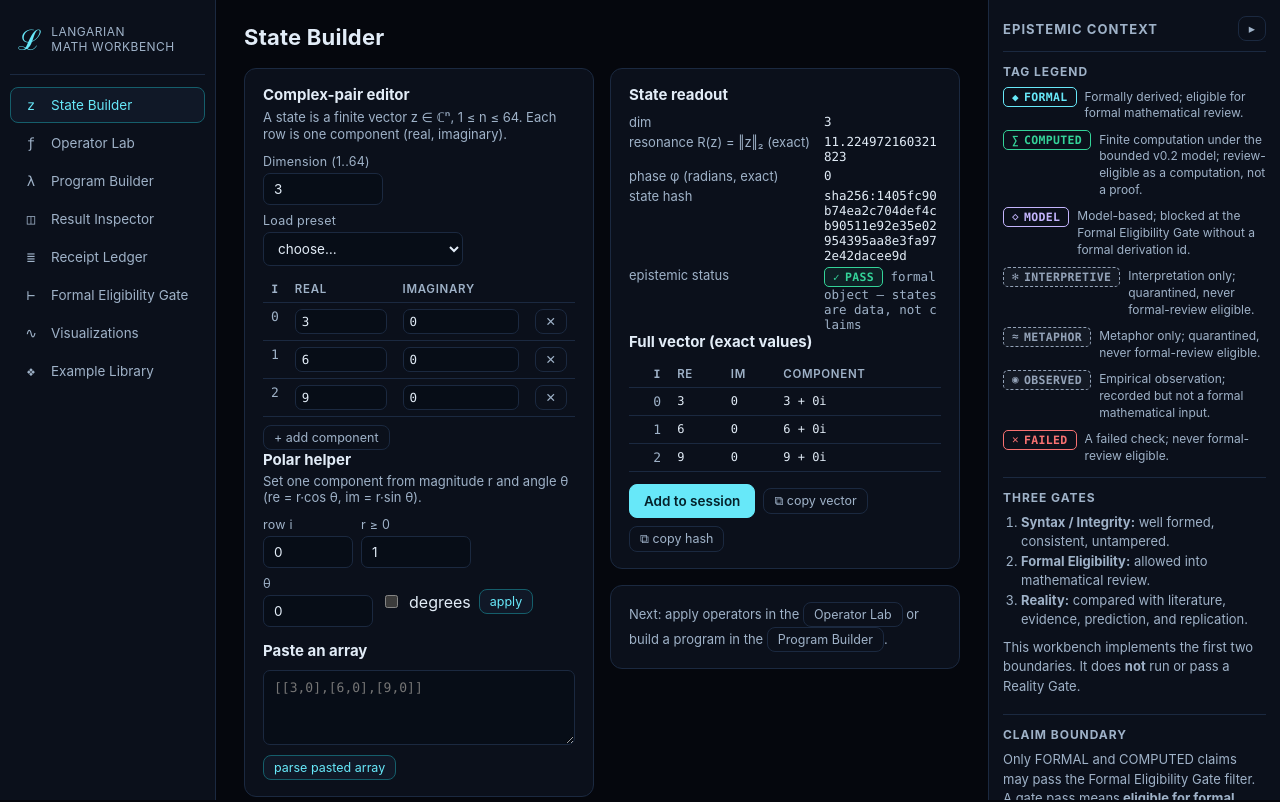
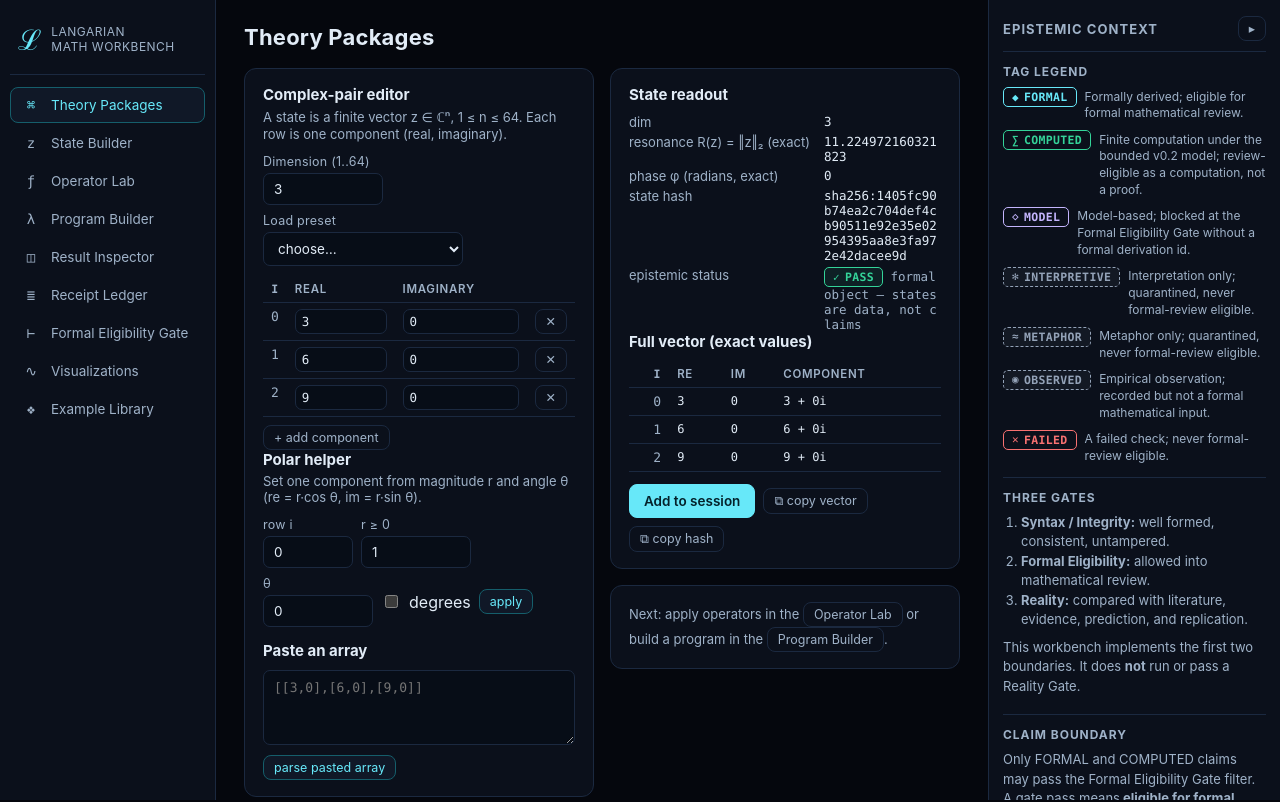
Before and after one commit to MichaelWave369/langarian-math, a React (Vite) app in the folder web/: page / in a window 1280 px wide. Shown: the top 802 px of the page. Built offline with nearby package versions, Linux system fonts and the light colour scheme.

Commit message:
Make theory packages the workbench front door

```diff
--- a/web/src/ui/WorkbenchContext.jsx
+++ b/web/src/ui/WorkbenchContext.jsx
@@ -3,8 +3,8 @@
  *
  * Holds the WorkbenchSession (DSL executor + receipt ledger), the session
  * state table, the current Result Inspector payload, navigation, and the
- * technical/plain explanation toggle. The ledger mutates inside the session
- * object, so every mutation is paired with a tick bump to re-render.
+ * technical/plain explanation toggle. Theory Packages is the front door;
+ * executable package routes continue through the validated kernel session.
  */
 
 import { createContext, useCallback, useContext, useMemo, useRef, useState } from 'react'
@@ -13,6 +13,7 @@ import { MAX_STATES } from '../kernel/limits.js'
 import { stripIngest } from './util/sanitize.js'
 
 export const MODULES = [
+  { id: 'theories', label: 'Theory Packages', icon: '⌘' },
   { id: 'state', label: 'State Builder', icon: 'z' },
   { id: 'operators', label: 'Operator Lab', icon: 'ƒ' },
   { id: 'program', label: 'Program Builder', icon: 'λ' },
@@ -31,7 +32,7 @@ export function WorkbenchProvider({ children }) {
   const sessionRef = useRef(null)
   if (sessionRef.current === null) sessionRef.current = new WorkbenchSession()
 
-  const [module, setModule] = useState('state')
+  const [module, setModule] = useState('theories')
   const [states, setStates] = useState([])
   const [ledgerTick, setLedgerTick] = useState(0)
   const [inspection, setInspection] = useState(null)
@@ -130,7 +131,7 @@ export function WorkbenchProvider({ children }) {
     setStates([])
     setInspection(null)
     bumpLedger()
-    setNotice('Session reset: states, ledger, and inspector cleared.')
+    setNotice('Session reset: states, ledger, and inspector cleared. Theory packages remain available.')
   }, [bumpLedger])
 
   const value = useMemo(
```
